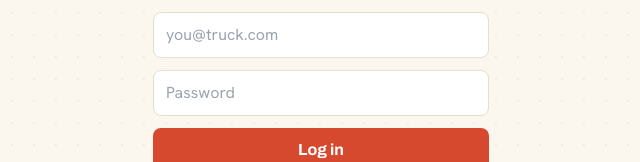
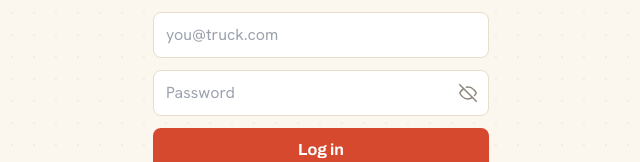
Before and after one commit to tjalex01-source/xleats, a Next.js app: page /login in a window 1280 px wide. Shown: the part 340-502 px from the top of the page, without its empty margins (319-959 px from the left). Built offline with nearby package versions, Linux system fonts and the light colour scheme.

Commit message:
Add show/hide password toggle to login page
Signup already had this; login's password field was still plain-hidden
with no way to check what you typed.

```diff
--- a/src/app/login/page.tsx
+++ b/src/app/login/page.tsx
@@ -4,10 +4,23 @@
 import Link from 'next/link';
 import { createClient } from '@/lib/supabase/client';
 
+function EyeIcon({ open }: { open: boolean }) {
+  return open ? (
+    <svg xmlns="http://www.w3.org/2000/svg" width="18" height="18" viewBox="0 0 24 24" fill="none" stroke="currentColor" strokeWidth="2" strokeLinecap="round" strokeLinejoin="round">
+      <path d="M1 12s4-8 11-8 11 8 11 8-4 8-11 8-11-8-11-8z"/><circle cx="12" cy="12" r="3"/>
+    </svg>
+  ) : (
+    <svg xmlns="http://www.w3.org/2000/svg" width="18" height="18" viewBox="0 0 24 24" fill="none" stroke="currentColor" strokeWidth="2" strokeLinecap="round" strokeLinejoin="round">
+      <path d="M17.94 17.94A10.07 10.07 0 0 1 12 20c-7 0-11-8-11-8a18.45 18.45 0 0 1 5.06-5.94"/><path d="M9.9 4.24A9.12 9.12 0 0 1 12 4c7 0 11 8 11 8a18.5 18.5 0 0 1-2.16 3.19"/><line x1="1" y1="1" x2="23" y2="23"/>
+    </svg>
+  );
+}
+
 export default function Login() {
   const router = useRouter();
   const [email, setEmail] = useState('');
   const [password, setPassword] = useState('');
+  const [showPassword, setShowPassword] = useState(false);
   const [error, setError] = useState<string | null>(null);
   const [busy, setBusy] = useState(false);
 
@@ -27,8 +40,13 @@
       <div className="mt-6 space-y-3">
         <input className="w-full rounded-lg border border-edge px-3 py-2.5 outline-none focus:border-brand"
           type="email" placeholder="you@truck.com" value={email} onChange={(e) => setEmail(e.target.value)} />
-        <input className="w-full rounded-lg border border-edge px-3 py-2.5 outline-none focus:border-brand"
-          type="password" placeholder="Password" value={password} onChange={(e) => setPassword(e.target.value)} />
+        <div className="relative">
+          <input className="w-full rounded-lg border border-edge px-3 py-2.5 outline-none focus:border-brand"
+            type={showPassword ? 'text' : 'password'} placeholder="Password" value={password} onChange={(e) => setPassword(e.target.value)} />
+          <button type="button" onClick={() => setShowPassword(v => !v)} className="absolute right-3 top-1/2 -translate-y-1/2 text-muted hover:text-ink">
+            <EyeIcon open={showPassword} />
+          </button>
+        </div>
         {error && <p className="text-sm text-brand">{error}</p>}
         <button onClick={submit} disabled={busy}
           className="w-full rounded-lg bg-brand px-4 py-2.5 font-display font-bold text-white disabled:opacity-60">
```
